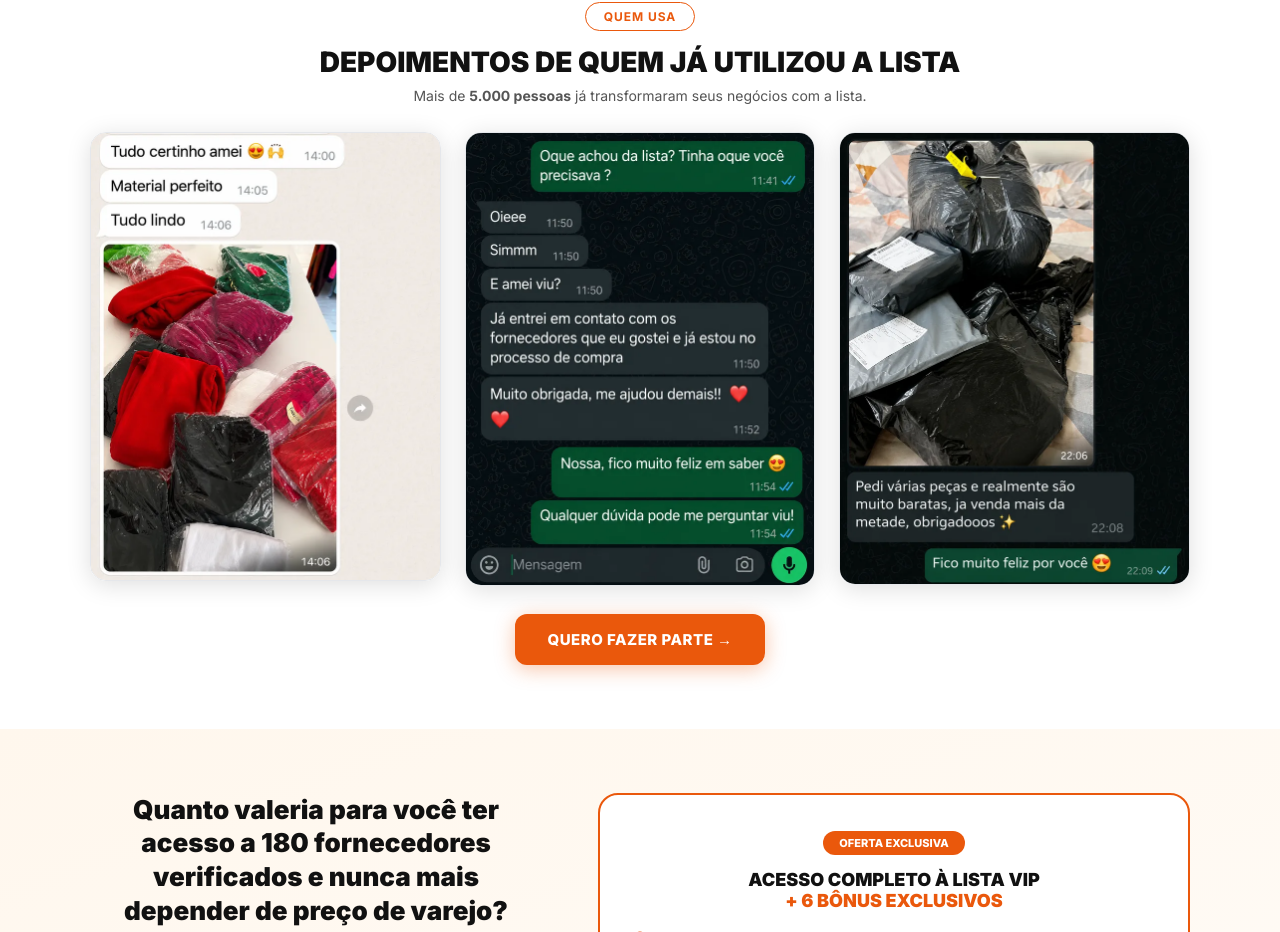
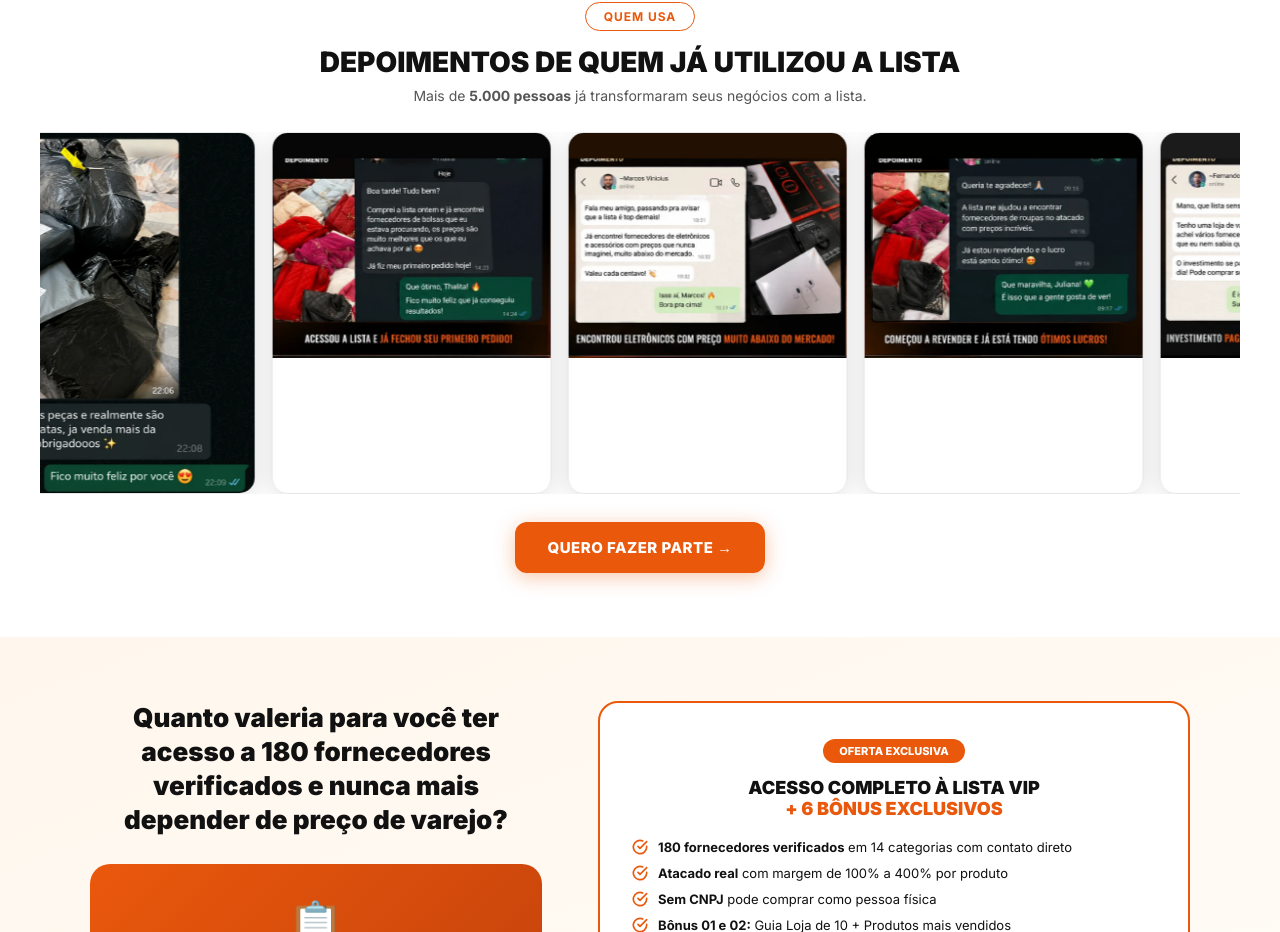
Before and after one commit to geisajanuariouba-cloud/fornecedor, a Next.js app: page /oferta in a window 1280 px wide. Shown: the part 5748-6680 px from the top of the page. Built offline with nearby package versions, Linux system fonts and the light colour scheme.

Commit message:
feat: replace static testimonial grid with infinite auto-scroll carousel (9 images)

```diff
--- a/src/app/oferta/page.tsx
+++ b/src/app/oferta/page.tsx
@@ -620,19 +620,29 @@ export default function FornecedoresOfertaPage() {
               Mais de <strong>5.000 pessoas</strong> já transformaram seus negócios com a lista.
             </p>
           </div>
+        </div>
 
-          <div style={{ display: "grid", gridTemplateColumns: isMobile ? "1fr" : "repeat(3, 1fr)", gap: isMobile ? "16px" : "24px", marginBottom: "28px", alignItems: "start" }}>
-            {["/depoimentos/dep1.webp", "/depoimentos/dep2.webp", "/depoimentos/dep3.webp"].map((src, i) => (
-              <div key={i} style={{ borderRadius: "16px", overflow: "hidden", boxShadow: "0 4px 24px rgba(0,0,0,0.13)", border: "1px solid #e5e7eb" }}>
-                {/* eslint-disable-next-line @next/next/no-img-element */}
-                <img src={src} alt={`Depoimento ${i + 1}`} width={700} height={903} loading="lazy" decoding="async" style={{ width: "100%", height: "auto", display: "block" }} />
-              </div>
-            ))}
+        {/* Carrossel infinito — sem padding lateral pra sangrar */}
+        <style dangerouslySetInnerHTML={{ __html: `
+          @keyframes marquee { from { transform: translateX(0) } to { transform: translateX(-50%) } }
+          .marquee-track { display: flex; gap: 16px; width: max-content; animation: marquee 28s linear infinite; }
+          .marquee-track:hover { animation-play-state: paused; }
+        ` }} />
+        <div style={{ overflow: "hidden", marginBottom: "28px" }}>
+          <div className="marquee-track">
+            {[...Array(2)].flatMap(() =>
+              [1,2,3,4,5,6,7,8,9].map((n) => (
+                <div key={`${n}-${Math.random()}`} style={{ flexShrink: 0, width: isMobile ? "220px" : "280px", borderRadius: "16px", overflow: "hidden", boxShadow: "0 4px 24px rgba(0,0,0,0.13)", border: "1px solid #e5e7eb" }}>
+                  {/* eslint-disable-next-line @next/next/no-img-element */}
+                  <img src={`/depoimentos/dep${n}.webp`} alt={`Depoimento ${n}`} loading="lazy" decoding="async" style={{ width: "100%", height: "auto", display: "block" }} />
+                </div>
+              ))
+            )}
           </div>
+        </div>
 
-          <div style={{ textAlign: "center" }}>
-            <CTAButton fullWidth={isMobile}>QUERO FAZER PARTE →</CTAButton>
-          </div>
+        <div style={{ textAlign: "center" }}>
+          <CTAButton fullWidth={isMobile}>QUERO FAZER PARTE →</CTAButton>
         </div>
       </div>
 
```
